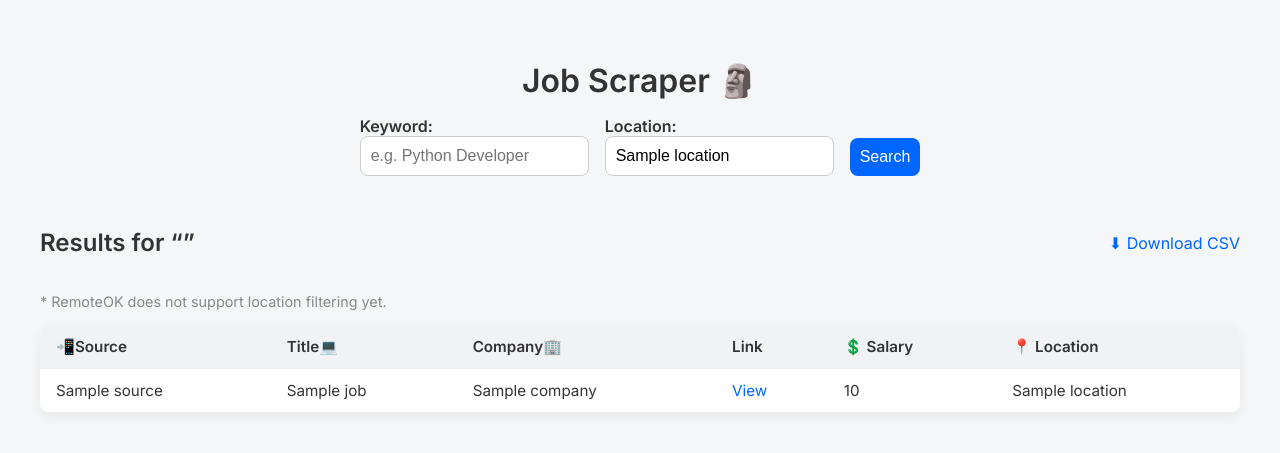
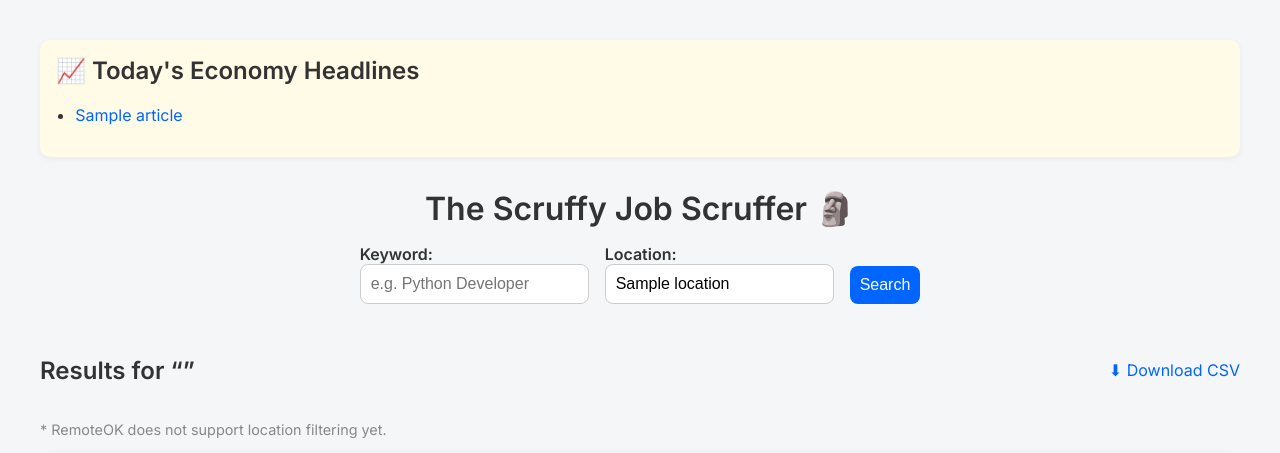
Before and after one commit to rldejournett01/job-scraper, a Flask app: template templates/index.html in a window 1280 px wide. Shown: the top 453 px of the page. Run offline with Flask 3, Linux system fonts and the light colour scheme; the template is opened without the code that fills it: most values are stand-ins (such as "Sample title", 1, 10 or a date in 2020).

Commit message:
name change, added economy new API header

```diff
--- a/app.py
+++ b/app.py
@@ -2,6 +2,22 @@ from flask import Flask, render_template, request, send_file
 from scraper import scrape_remoteok, scrape_google_jobs
 import pandas as pd
 import os
+from dotenv import load_dotenv
+import request
+
+
+def get_economy_news():
+    api_key = os.getenv('NEWS_API')
+    url = f"https://newsdata.io/api/1/news?apikey={api_key}&q=economy&country=us&language=en&category=business"
+
+    try:
+        response = request.get(url)
+        data = response.json()
+        articles = data.get("results", [])[:5] # Showing the top 5 articles
+        return articles
+    except Exception as e:
+        print(f"Error fetching economy news: {e}")
+        return []
 
 app = Flask(__name__)
 
@@ -26,8 +42,9 @@ def index():
             df.to_csv("jobs.csv", index=False)
 
         loading = False
+        economy_news = get_economy_news()
 
-    return render_template("index.html", jobs=jobs, keyword=keyword, location=location, loading=loading)
+    return render_template("index.html", jobs=jobs, keyword=keyword, location=location, loading=loading, economy_news=economy_news)
 
 @app.route("/download")
 def download_csv():
--- a/templates/index.html
+++ b/templates/index.html
@@ -153,7 +153,31 @@
     </style>
   </head>
   <body>
-    <h1>Job Scraper &#128511;</h1>
+    <!-- Today's Economy Headlines -->
+    {% if economy_news %}
+    <section
+      style="
+        background: #fffbe6;
+        padding: 1rem;
+        margin-bottom: 2rem;
+        border-radius: 10px;
+        box-shadow: 0 2px 6px rgba(0, 0, 0, 0.05);
+      "
+    >
+      <h2 style="margin-top: 0">📈 Today's Economy Headlines</h2>
+      <ul style="padding-left: 1.2rem">
+        {% for article in economy_news %}
+        <li style="margin-bottom: 8px">
+          <a href="{{ article.link }}" target="_blank" style="color: #0066ff"
+            >{{ article.title }}</a
+          >
+        </li>
+        {% endfor %}
+      </ul>
+    </section>
+    {% endif %}
+
+    <h1>The Scruffy Job Scruffer &#128511;</h1>
 
     <!-- Loading Spinner -->
     <div id="loadingMessage">
```
Also changed, not shown: 1 other file.
